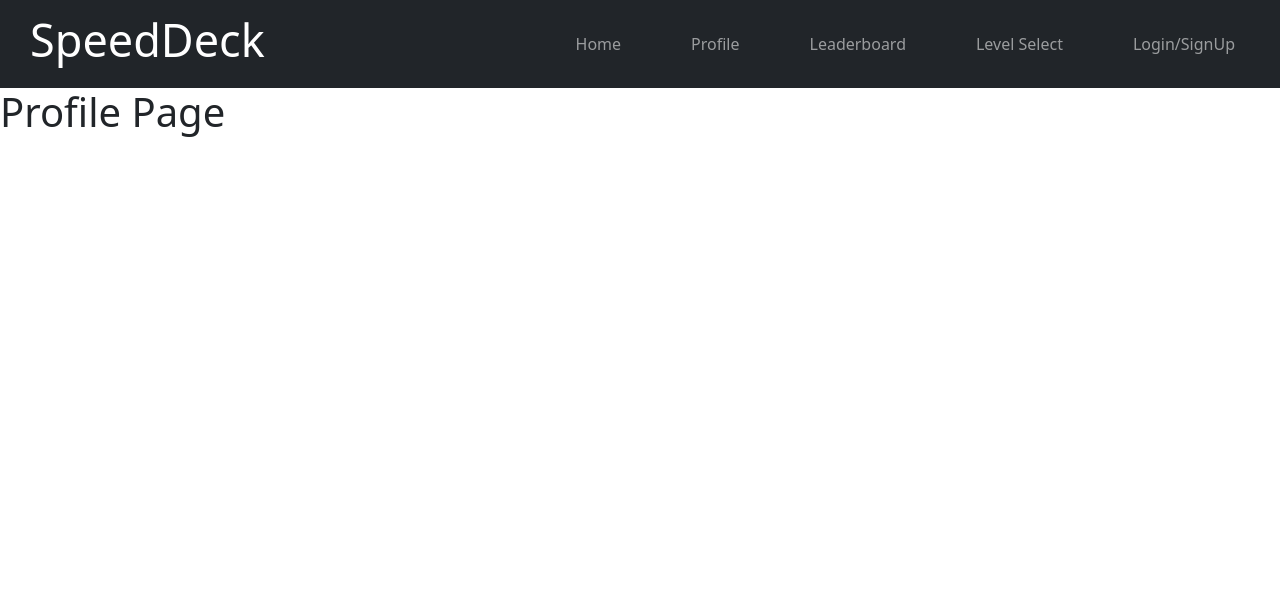
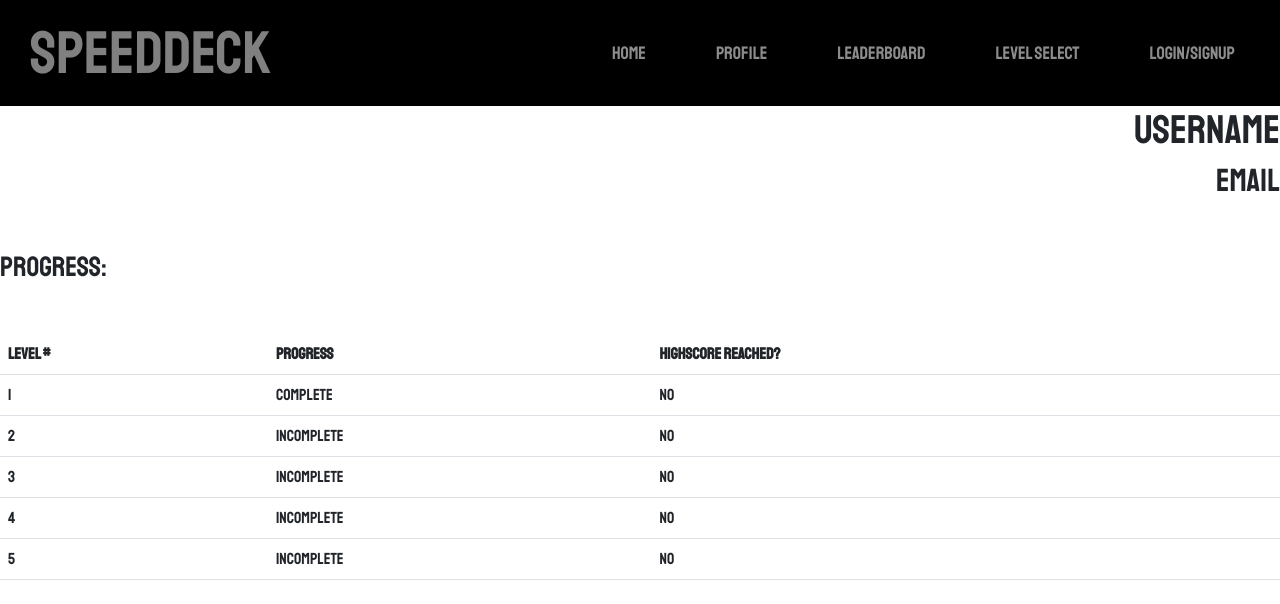
Before and after one commit to mwjones2186/speed-deck, a React (Create React App) app in the folder client/: page /profile in a window 1280 px wide. Shown: the top 604 px of the page. Built offline with nearby package versions, Linux system fonts and the light colour scheme.

Commit message:
styled homepage

```diff
--- a/client/public/index.html
+++ b/client/public/index.html
@@ -27,6 +27,13 @@
   <!-- bootstrap -->
   <link rel="stylesheet" href="https://cdn.jsdelivr.net/npm/bootstrap@5.2.0-beta1/dist/css/bootstrap.min.css"
     integrity="sha384-0evHe/X+R7YkIZDRvuzKMRqM+OrBnVFBL6DOitfPri4tjfHxaWutUpFmBp4vmVor" crossorigin="anonymous" />
+
+
+  <!-- fonts -->
+  <link rel="preconnect" href="https://fonts.googleapis.com">
+  <link rel="preconnect" href="https://fonts.gstatic.com" crossorigin>
+  <link href="https://fonts.googleapis.com/css2?family=Caveat&family=Staatliches&display=swap" rel="stylesheet">
+
 </head>
 
 <body>
--- a/client/src/components/Navigation.js
+++ b/client/src/components/Navigation.js
@@ -5,12 +5,12 @@ import '../css/navigation.css';
 
 export default function Navigation  ()  {
     return (
-        <Navbar collapseOnSelect expand='lg' bg='dark' variant='dark'>
+        <Navbar collapseOnSelect expand='lg' bg='black' variant='dark'>
             <Navbar.Toggle aria-controls='navbarScroll' data-bs-target='#navbarScroll' />
             <Navbar.Collapse id='navbarScroll'>
-                <Link to='/' className='h1Wrap'>
+                <NavLink href='/' className='h1Wrap'>
                     <h1 className='navh1'>SpeedDeck</h1>
-                </Link>
+                </NavLink>
                 <div className='wrap'>
                     <Nav className='navWrap'>
                         <NavLink className='navItem' href='/'>Home</NavLink>
--- a/client/src/css/app.css
+++ b/client/src/css/app.css
@@ -1,5 +1,11 @@
+html {
+  min-height: 100%;
+  width: 100%;
+}
+
 body {
   position: relative;
+  width: 100%;
   min-height: 100%;
-  min-height: 100vh;
+  font-family: 'Staatliches', cursive;
 }
--- a/client/src/css/homepage.css
+++ b/client/src/css/homepage.css
@@ -1,8 +1,7 @@
 .hero-header {
   font-size: 65px;
-    background: linear-gradient(to top, rgba(0, 0, 0, 0.80), transparent);
-    color: white;
   min-height: 100vh;
+  letter-spacing: 4px;
   display: -webkit-box;
   display: -ms-flexbox;
   display: flex;
@@ -12,6 +11,38 @@
   -webkit-box-pack: center;
   -ms-flex-pack: center;
   justify-content: center;
+}
+
+.hero {
+  background: linear-gradient(to top, rgba(0, 0, 0, 0.80), transparent);
+  position: absolute;
+  top: 0;
+  width: 100%;
+  height: 100%;
+  text-align: center;
+  color: white;
+  font-family: 'Staatliches', cursive;
+}
+
+.hero h3 {
+  letter-spacing: 4px;
+  padding: 0 20px 10px 20px;
+}
+
+.hero h2 {
+  font-family: 'Caveat', cursive;
+}
+
+
+.line1 {
+    display: block;
+    margin: 5px 0 5px 0
+}
+
+.line2 {
+    display: block;
+    margin: 5px 0 50px 0;
+    white-space: nowrap;
 }
 
 .main {
@@ -27,3 +58,105 @@
   filter: blur(3px);
   -webkit-filter: blur(3px);
 }
+
+.numberOne {
+  color: gold;
+  margin-left: 10px;
+}
+
+.dont {
+  color: red;
+  margin-right: 10px;
+  font-weight: bolder;
+  text-decoration: underline;
+}
+
+
+
+
+/* scroll down animation */
+
+.container {
+  position: relative;
+  width: 24px;
+  height: 24px;
+  bottom: 8%;
+  display: flex;
+  justify-content: center;
+}
+
+.chevron {
+  position: absolute;
+  width: 28px;
+  height: 8px;
+  margin-top: 15px;
+  opacity: 0;
+  transform: scale3d(0.5, 0.5, 0.5);
+  animation: move 3s ease-out infinite;
+}
+
+.chevron:first-child {
+  animation: move 3s ease-out 1s infinite;
+}
+
+.chevron:nth-child(2) {
+  animation: move 3s ease-out 2s infinite;
+}
+
+.chevron:before,
+.chevron:after {
+  content: ' ';
+  position: absolute;
+  top: 0;
+  height: 100%;
+  width: 51%;
+  background: #fff;
+}
+
+.chevron:before {
+  left: 0;
+  transform: skew(0deg, 30deg);
+}
+
+.chevron:after {
+  right: 0;
+  width: 50%;
+  transform: skew(0deg, -30deg);
+}
+
+@keyframes move {
+  25% {
+    opacity: 1;
+
+  }
+
+  33% {
+    opacity: 1;
+    transform: translateY(30px);
+  }
+
+  67% {
+    opacity: 1;
+    transform: translateY(40px);
+  }
+
+  100% {
+    opacity: 0;
+    transform: translateY(55px) scale3d(0.5, 0.5, 0.5);
+  }
+}
+
+.text {
+  font-size: 25px;
+  color: #fff;
+  white-space: nowrap;
+  opacity: .25;
+  animation: pulse 2s linear alternate infinite;
+}
+
+
+@keyframes pulse {
+  to {
+    opacity: 1;
+  }
+}
--- a/client/src/css/navigation.css
+++ b/client/src/css/navigation.css
@@ -1,5 +1,6 @@
 .navWrap {
     text-align: center;
+    z-index: 9999;
 }
 
 .wrap {
@@ -12,6 +13,7 @@
 .navItem {
     padding: 10px 35px 10px 35px !important;
     border-radius: 10px;
+    font-size: 18px;
 }
 
 /* .login {
@@ -27,19 +29,22 @@
 }
 
 .h1Wrap {
-    color: white;
-    padding: 5px 5px 5px 30px;
+    color: gray;
+    padding: 10px 5px 0px 30px;
     text-decoration: none;
+    z-index: 9999;
 }
 
 .h1Wrap h1 {
-    font-size: 45px;
+    font-size: 60px;
 }
 
 .h1Wrap h1:hover {
-    font-size: 47px;
+    transition: all .25s ease-out;
     color: white;
+    font-size: 65px;
 }
+
 
 @media (max-width: 992px) {
 
--- /dev/null
+++ b/client/src/css/profile.css
@@ -0,0 +1,13 @@
+.textBorder {
+    text-align: right;
+}
+
+.table {
+    text-align: left;
+    margin-top: 50px;
+}
+
+.table h3 {
+    text-align: left;
+    margin-bottom: 0px;
+}
--- a/client/src/pages/Home.js
+++ b/client/src/pages/Home.js
@@ -1,17 +1,30 @@
 import bgVid from '../images/bigbrain.mp4';
 import '../css/homepage.css';
 
-export default function Home () {
+export default function Home() {
     return (
-        <div className="Hero">
+        <>
             <div className='main'>
                 <video autoPlay='autoplay' loop='loop' muted id="myVideo">
                     <source src={bgVid} type="video/mp4" />
                 </video>
             </div>
-            <h1 className="hero-header">Don't Be A Statistic (Unless You're #1) </h1>
-            <h3 className="hero-message">Have you ever wanted to feel true power?
-            Have you ever wanted to see your adversaries cry tears of sorrow after you beat them into the ground?
+
+            <div className="hero">
+                <h1 className="hero-header"><span className='dont'>Don't</span> Be A Statistic (Unless You're <span className='numberOne'>#1</span>) </h1>
+
+
+                <div class="container">
+                    <div class="chevron"></div>
+                    <div class="chevron"></div>
+                    <div class="chevron"></div>
+                    <span class="text">Scroll down</span>
+                </div>
+
+
+                <h3 className="hero-message">
+                    <span className='line1'>Have you ever wanted to feel true power?</span>
+                    <span className='line2'>Have you ever wanted to see your adversaries cry tears of sorrow after you beat them into the ground?</span>
                     If these sentences sound like you, you should get some help. Speed Deck is an innovative and fully functional
                     battlground for math. If you have a feel for numbers and an urge to assert your nerd dominance over your peers
                     then this is the place for you. Climb the ladder, earn bragging rights and outlast the competition in the brand
@@ -20,5 +33,6 @@ export default function Home () {
                 <h2 className="Ghandi">"Math is power, especially when I use Speed Deck" - Ghandi</h2>
 
             </div>
+        </>
     )
 }
--- a/client/src/pages/Profile.js
+++ b/client/src/pages/Profile.js
@@ -1,5 +1,56 @@
-export default function Profile  ()  {
+import Table from 'react-bootstrap/Table';
+import '../css/profile.css';
+
+export default function Profile() {
     return (
-            <h1>Profile Page</h1>
+        <>
+            <section className='profile'>
+                <div className='textBorder'>
+                    <h1>username</h1>
+                    <h2>email</h2>
+                </div>
+
+                <div className='table'>
+                    <h3>progress:</h3>
+                    <Table>
+
+                        <thead>
+                            <tr>
+                                <th>Level #</th>
+                                <th>Progress</th>
+                                <th>Highscore Reached?</th>
+                            </tr>
+                        </thead>
+                        <tbody>
+                            <tr>
+                                <td>1</td>
+                                <td>Complete</td>
+                                <td>No</td>
+                            </tr>
+                            <tr>
+                                <td>2</td>
+                                <td>Incomplete</td>
+                                <td>No</td>
+                            </tr>
+                            <tr>
+                                <td>3</td>
+                                <td>Incomplete</td>
+                                <td>No</td>
+                            </tr>
+                            <tr>
+                                <td>4</td>
+                                <td>Incomplete</td>
+                                <td>No</td>
+                            </tr>
+                            <tr>
+                                <td>5</td>
+                                <td>Incomplete</td>
+                                <td>No</td>
+                            </tr>
+                        </tbody>
+                    </Table>
+                </div>
+            </section>
+        </>
     )
 }
```
Lines whose indentation alone changed are shown as unchanged.
